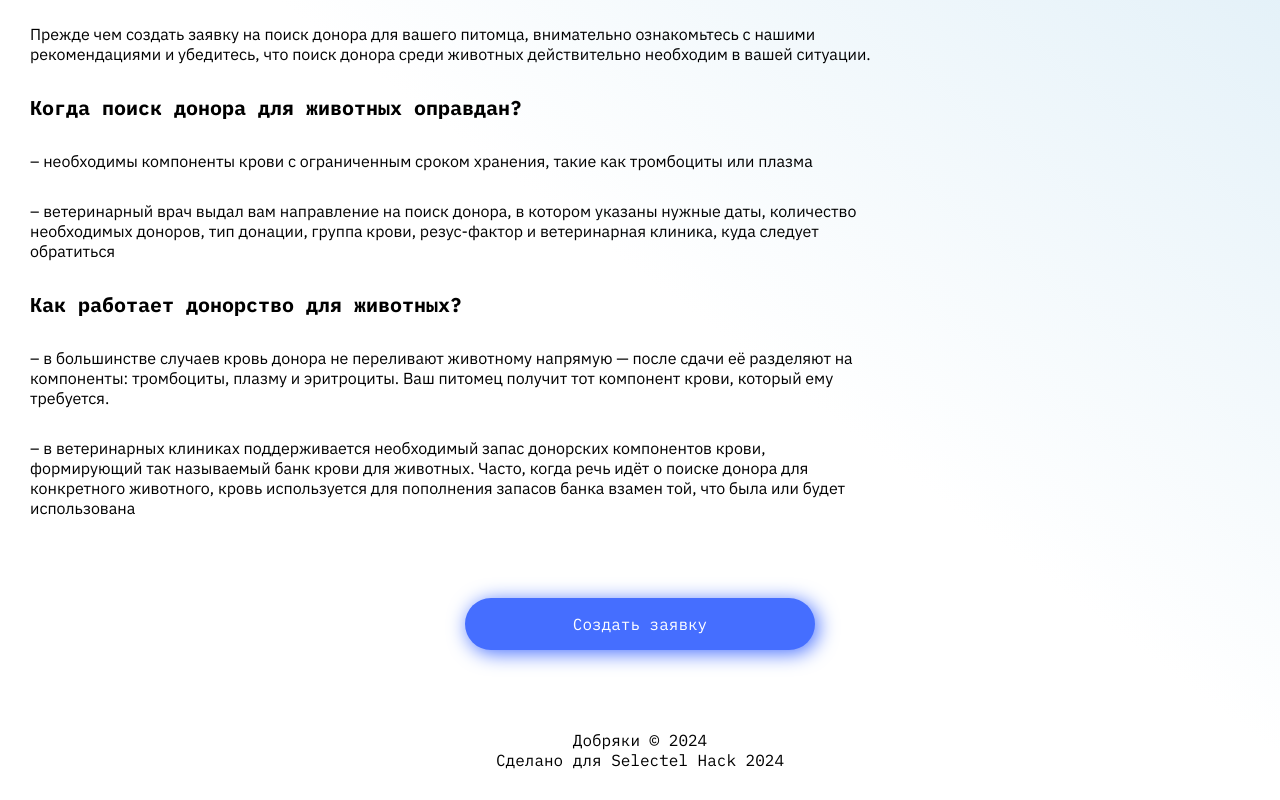
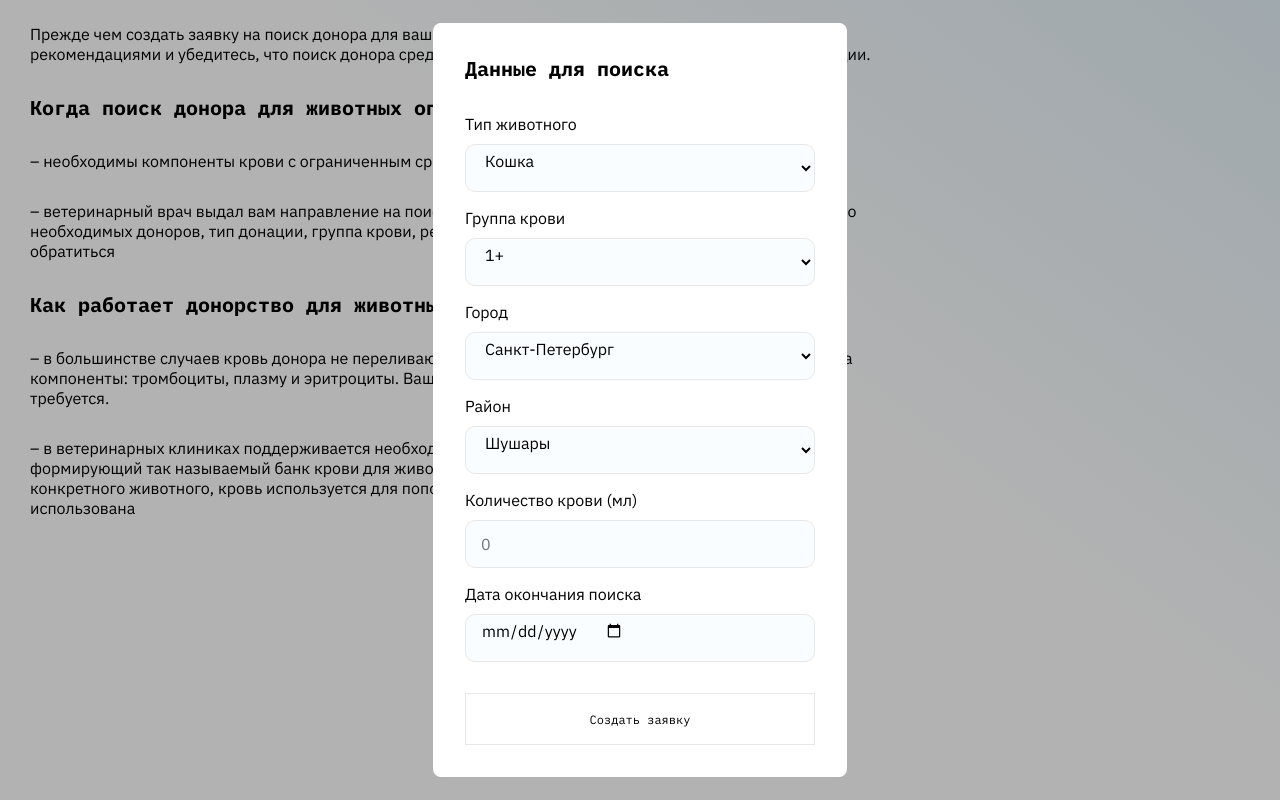
Before and after one commit to Arlet2/selectel-front, a Next.js app: page /search in a window 1280 px wide. Both pictures are taken after a click on the button "Cоздать заявку". Shown: the part 293-1093 px from the top of the page. Built offline with nearby package versions, Linux system fonts and the light colour scheme.

Commit message:
Add search modal

```diff
--- a/app/search/page.tsx
+++ b/app/search/page.tsx
@@ -1,9 +1,71 @@
+"use client";
+
+import { useState } from "react";
 import styles from './styles.module.css';
 import cn from 'classnames';
 
+const {
+    CitySelect,
+    CountrySelect,
+    StateSelect,
+} = require('react-country-state-city');
+
+const COUNTRY_ID = 182;
+
+function Modal() {
+    const [ state, setState ] = useState();
+
+    return (
+        <form className={styles.modal}>
+            <h1>Данные для поиска</h1>
+            <div className={styles.inputContainer}>
+                <label className={styles.label}>Тип животного</label>
+                <select className="input">
+                    <option>Кошка</option>
+                    <option>Собака</option>
+                </select>
+            </div>
+            <div className={styles.inputContainer}>
+                <label className={styles.label}>Группа крови</label>
+                <select className="input">
+                    <option>1+</option>
+                    <option>2-</option>
+                </select>
+            </div>
+            <div className={styles.inputContainer}>
+                <label className={styles.label}>Город</label>
+                <select className="input">
+                    <option>Санкт-Петербург</option>
+                    <option>Москва</option>
+                </select>
+            </div>
+            <div className={styles.inputContainer}>
+                <label className={styles.label}>Район</label>
+                <select className="input">
+                    <option>Шушары</option>
+                    <option>Нижний Тагил</option>
+                </select>
+            </div>
+            <div className={styles.inputContainer}>
+                <label className={styles.label}>Количество крови (мл)</label>
+                <input type="number" className="input" placeholder="0"/>
+            </div>
+            <div className={styles.inputContainer}>
+                <label className={styles.label}>Дата окончания поиска</label>
+                <input required type="date" className="input"/>
+            </div>
+            <button className={cn("buttonLogin", styles.modalButton)} type='submit'>Создать заявку</button>
+        </form>
+    )
+}
+
 export default function Page() {
+    const [ modalVisible, setModalVisible ] = useState(false)
+
     return (
         <div className={styles.container}>
+            { modalVisible && <div className={styles.darkness} onClick={() => setModalVisible(false)}/> }
+            { modalVisible && <Modal/> }
             <div className={styles.textContainer}>
                 <h1 className='header'>Поиск донора</h1>
                 <div className='divider'></div>
@@ -28,7 +90,7 @@
                 </p>
             </div>
             <div className={styles.buttonContainer}>
-                <button className={cn('button', styles.button)}>Cоздать заявку</button>
+                <button className={cn('button', styles.button)} onClick={() => setModalVisible(true)}>Cоздать заявку</button>
             </div>
         </div>
     )
--- a/app/search/styles.module.css
+++ b/app/search/styles.module.css
@@ -24,3 +24,52 @@
     height: 52px;
     width: 350px;
 }
+
+.darkness {
+    position: fixed;
+    left: 0;
+    top: 0;
+    right: 0;
+    bottom: 0;
+    background: rgba(0, 0, 0, 0.3);
+}
+
+.modal {
+    display: flex;
+    flex-flow: column nowrap;
+    gap: 16px;
+    position: fixed;
+    top: 50%;
+    left: 50%;
+    transform: translate(-50%, -50%);
+    padding: 32px;
+    border-radius: 8px;
+    background: var(--main-color);
+}
+
+.modal h1 {
+    font-size: var(--font-size-l);
+    font-weight: bold;
+    margin-bottom: 16px;
+}
+
+.inputContainer{
+    display: flex;
+    flex-direction: column;
+    align-items: stretch;
+    row-gap: 10px;
+}
+
+.inputContainer input, .inputContainer select {
+    width: 100%;
+}
+
+.label{
+    font-size: var(--font-size-m);
+}
+
+.modalButton {
+    height: 52px;
+    width: 350px;
+    margin-top: 15px;
+}
```
